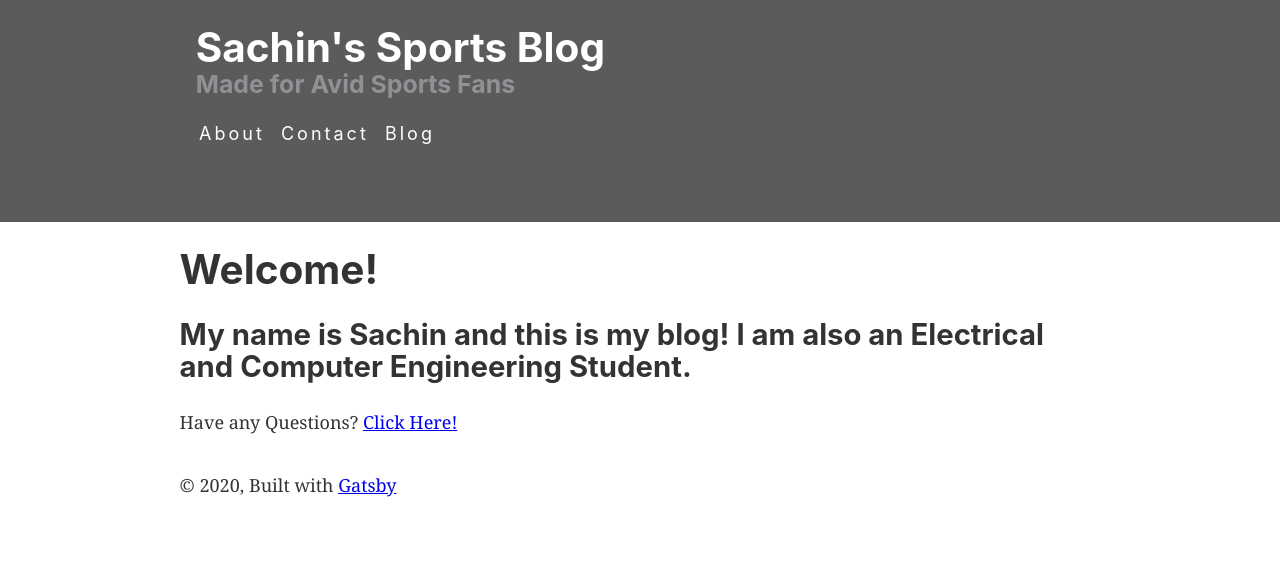
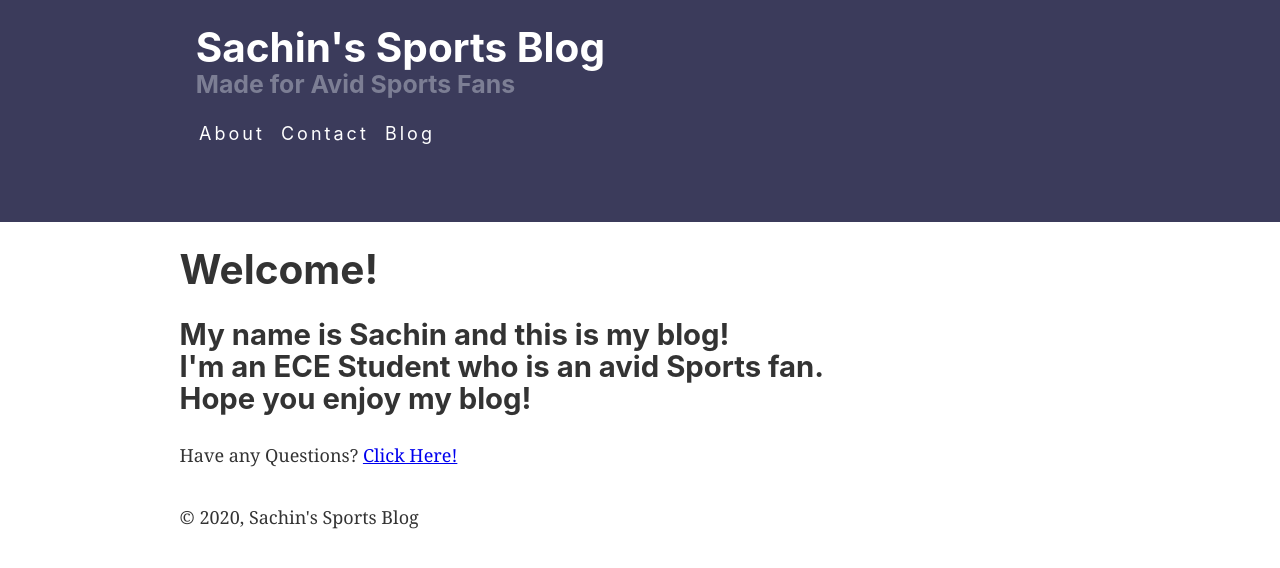
Before and after one commit to sachin-subramanian/blog-spot, a Gatsby site: page / in a window 1280 px wide. Built offline with nearby package versions, Linux system fonts and the light colour scheme; Gatsby itself is replaced by a stand-in of ours.

Commit message:
more changes

```diff
--- a/src/components/header.js
+++ b/src/components/header.js
@@ -6,7 +6,7 @@ import headerStyles from "../components/header.module.css"
 const Header = ({ siteTitle, siteDescription, about, contact, blog  }) => (
   <header
     style={{
-      background: `rgba(50,50,50,0.8)`,
+      background: `rgba(10,10,50,0.8)`,
       marginBottom: `1.45rem`,
     }}
   >
--- a/src/components/layout.js
+++ b/src/components/layout.js
@@ -38,9 +38,7 @@ const Layout = ({ children }) => {
         <footer style={{
           marginTop: `2rem`
         }}>
-          © {new Date().getFullYear()}, Built with
-          {` `}
-          <a href="https://www.gatsbyjs.com">Gatsby</a>
+          © {new Date().getFullYear()}, Sachin's Sports Blog
         </footer>
       </div>
     </>
--- a/src/pages/index.js
+++ b/src/pages/index.js
@@ -9,7 +9,7 @@ const IndexPage = () => (
   <Layout>
     <SEO title="Home" />
     <h1> Welcome!</h1>
-    <h2> My name is Sachin and this is my blog! I am also an Electrical and Computer Engineering Student.</h2>
+    <h2> My name is Sachin and this is my blog! <br></br> I'm an ECE Student who is an avid Sports fan. <br></br>Hope you enjoy my blog!</h2>
     <p>Have any Questions? <Link to = "/contact">Click Here!</Link></p>
   </Layout>
 )
```
